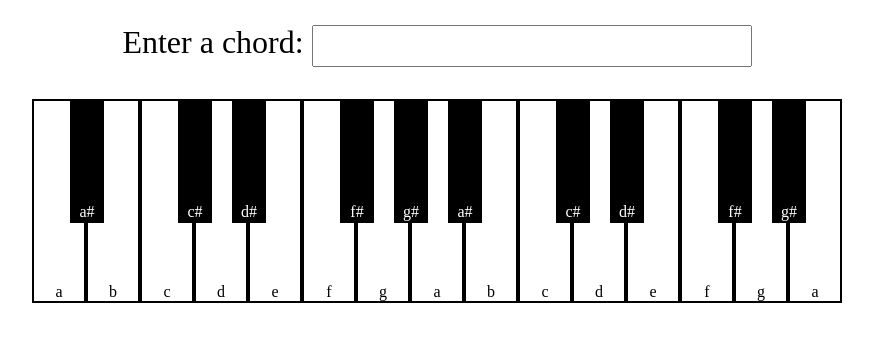
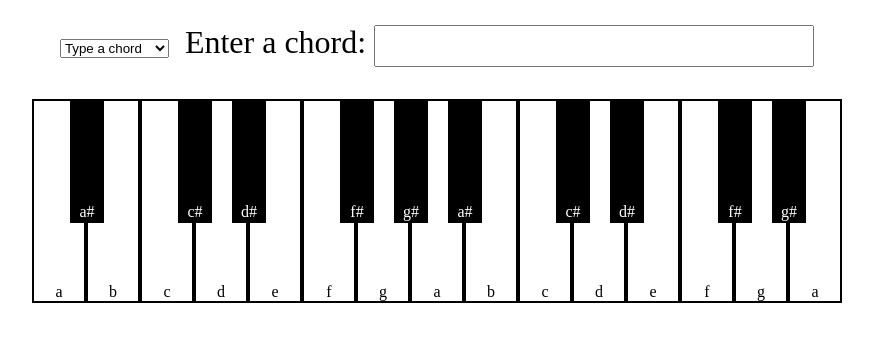
Before and after one commit to edwardsCam/chord-display, a React app: page / in a window 1280 px wide. Shown: the top 342 px of the page, without its empty margins (203-1076 px from the left). Built offline with nearby package versions, Linux system fonts and the light colour scheme.

Commit message:
select keys and detect possible chords from there

```diff
--- /dev/null
+++ b/src/components/keyboard.tsx
@@ -0,0 +1,36 @@
+import React from 'react'
+import styled from '@emotion/styled'
+import { Note } from 'types/note'
+import { OnSelectKey } from 'types/on-select-key'
+import Octave from './octave'
+
+const Wrapper = styled.div`
+  display: flex;
+  justify-content: center;
+  margin-top: 2rem;
+`
+
+type Props = {
+  onSelect?: OnSelectKey
+  octaves?: number
+  displayedChord?: Note[]
+}
+
+const Keyboard: React.FC<Props> = (props: Props) => {
+  let octaveComponents: React.ReactNode[] = []
+  const octaves = props.octaves || 1
+  for (let o = 0; o < octaves; o++) {
+    octaveComponents.push(
+      <Octave
+        key={o}
+        base={o}
+        complete={o === octaves - 1}
+        notes={props.displayedChord}
+        onSelect={props.onSelect}
+      />
+    )
+  }
+  return <Wrapper>{octaveComponents}</Wrapper>
+}
+
+export default Keyboard
--- a/src/components/octave.tsx
+++ b/src/components/octave.tsx
@@ -1,10 +1,12 @@
 import React from 'react'
-import Key from 'components/key'
+import Key, { Props as KeyProps } from 'components/key'
 import { Note } from 'types/note'
+import { OnSelectKey } from 'types/on-select-key'
 import areSameNote from 'util/are-same-note'
 
 type Props = {
   base: number
+  onSelect?: OnSelectKey
   complete?: boolean
   notes?: Note[]
 }
@@ -13,11 +15,14 @@ const Octave: React.FC<Props> = ({
   base: octave,
   complete,
   notes = [],
+  onSelect,
 }: Props) => {
-  const commonProps = (note: Note) => ({
+  const keyProps = (note: Note, white: boolean): KeyProps => ({
+    white,
     octave,
-    tone: note,
+    note,
     highlighted: notes.some((n) => areSameNote(note, n)),
+    onSelect: (note) => onSelect && onSelect(note),
   })
 
   const renderC = () => {
@@ -26,7 +31,7 @@ const Octave: React.FC<Props> = ({
       accidental: 0,
       octave,
     }
-    return <Key white {...commonProps(note)} />
+    return <Key {...keyProps(note, true)} />
   }
 
   const renderCSharp = () => {
@@ -35,7 +40,7 @@ const Octave: React.FC<Props> = ({
       accidental: 1,
       octave,
     }
-    return <Key white={false} {...commonProps(note)} />
+    return <Key {...keyProps(note, false)} />
   }
 
   const renderD = () => {
@@ -44,7 +49,7 @@ const Octave: React.FC<Props> = ({
       accidental: 0,
       octave,
     }
-    return <Key white {...commonProps(note)} />
+    return <Key {...keyProps(note, true)} />
   }
 
   const renderDSharp = () => {
@@ -53,7 +58,7 @@ const Octave: React.FC<Props> = ({
       accidental: 1,
       octave,
     }
-    return <Key white={false} {...commonProps(note)} />
+    return <Key {...keyProps(note, false)} />
   }
 
   const renderE = () => {
@@ -62,7 +67,7 @@ const Octave: React.FC<Props> = ({
       accidental: 0,
       octave,
     }
-    return <Key white {...commonProps(note)} />
+    return <Key {...keyProps(note, true)} />
   }
 
   const renderF = () => {
@@ -71,7 +76,7 @@ const Octave: React.FC<Props> = ({
       accidental: 0,
       octave,
     }
-    return <Key white {...commonProps(note)} />
+    return <Key {...keyProps(note, true)} />
   }
 
   const renderFSharp = () => {
@@ -80,7 +85,7 @@ const Octave: React.FC<Props> = ({
       accidental: 1,
       octave,
     }
-    return <Key white={false} {...commonProps(note)} />
+    return <Key {...keyProps(note, false)} />
   }
 
   const renderG = () => {
@@ -89,7 +94,7 @@ const Octave: React.FC<Props> = ({
       accidental: 0,
       octave,
     }
-    return <Key white {...commonProps(note)} />
+    return <Key {...keyProps(note, true)} />
   }
 
   const renderGSharp = () => {
@@ -98,7 +103,7 @@ const Octave: React.FC<Props> = ({
       accidental: 1,
       octave,
     }
-    return <Key white={false} {...commonProps(note)} />
+    return <Key {...keyProps(note, false)} />
   }
 
   const renderA = () => {
@@ -107,7 +112,7 @@ const Octave: React.FC<Props> = ({
       accidental: 0,
       octave,
     }
-    return <Key white {...commonProps(note)} />
+    return <Key {...keyProps(note, true)} />
   }
 
   const renderASharp = () => {
@@ -116,7 +121,7 @@ const Octave: React.FC<Props> = ({
       accidental: 1,
       octave,
     }
-    return <Key white={false} {...commonProps(note)} />
+    return <Key {...keyProps(note, false)} />
   }
 
   const renderB = () => {
@@ -125,7 +130,7 @@ const Octave: React.FC<Props> = ({
       accidental: 0,
       octave,
     }
-    return <Key white {...commonProps(note)} />
+    return <Key {...keyProps(note, true)} />
   }
 
   const renderHighA = () => {
@@ -134,7 +139,7 @@ const Octave: React.FC<Props> = ({
       accidental: 0,
       octave: octave + 1,
     }
-    return <Key white {...commonProps(note)} />
+    return <Key {...keyProps(note, true)} />
   }
 
   return (
--- a/src/components/piano.tsx
+++ b/src/components/piano.tsx
@@ -1,7 +1,11 @@
 import React, { useState } from 'react'
 import styled from '@emotion/styled'
 import parse from 'util/chord-parser'
-import Octave from './octave'
+import getNoteName from 'util/get-note-name'
+import detectChord from 'util/detect-chord'
+import areSameNote from 'util/are-same-note'
+import { Note } from 'types/note'
+import Keyboard from './keyboard'
 
 const Wrapper = styled.div`
   text-align: center;
@@ -10,6 +14,7 @@ const Wrapper = styled.div`
 
 const Label = styled.label`
   font-size: 2rem;
+  margin-left: 1rem;
 `
 
 const Input = styled.input`
@@ -19,27 +24,74 @@ const Input = styled.input`
   font-size: 2rem;
 `
 
-const Keyboard = styled.div`
-  display: flex;
-  justify-content: center;
-  margin-top: 2rem;
+const ChordDetectionLabel = styled.div`
+  margin-top: 1rem;
+  font-size: 1.5rem;
 `
 
 type Props = {}
 
 const Piano: React.FC<Props> = ({}: Props) => {
-  const [userInput, onChange] = useState('')
-  const chord = parse(userInput)
+  const [typedInput, theyTypedSomething] = useState('')
+  const [userSelectedKeys, theyPressedSomething] = useState([] as Note[])
+  const [mode, setMode] = useState('enter')
+  const chord = parse(typedInput)
+  const possibleChords = detectChord(
+    userSelectedKeys.map((n) => getNoteName(n))
+  )
+
+  const renderInput = () => (
+    <Label>
+      {'Enter a chord: '}
+      <Input
+        value={typedInput}
+        onChange={(e) => theyTypedSomething(e.target.value)}
+      />
+    </Label>
+  )
+  const renderPossibleChords = () => (
+    <ChordDetectionLabel>
+      {userSelectedKeys.length < 2 &&
+        'No chords found, plz to select some notes!'}
+      {userSelectedKeys.length >= 2 &&
+        !possibleChords.length &&
+        ':wat: That chord is too obscure for me'}
+      {possibleChords.length === 1 && 'Voila, your chord is:'}
+      {possibleChords.length > 1 && 'Possible chords:'}
+      {possibleChords.map((chord) => (
+        <div key={chord} children={chord} />
+      ))}
+    </ChordDetectionLabel>
+  )
+  const onSelectKey = (note: Note) => {
+    if (userSelectedKeys.some((key) => areSameNote(key, note))) {
+      theyPressedSomething(
+        userSelectedKeys.filter((key) => !areSameNote(key, note))
+      )
+    } else {
+      theyPressedSomething([...userSelectedKeys, note])
+    }
+  }
+
   return (
     <Wrapper>
-      <Label>
-        {'Enter a chord: '}
-        <Input value={userInput} onChange={(e) => onChange(e.target.value)} />
-      </Label>
-      <Keyboard>
-        <Octave base={0} notes={chord} />
-        <Octave base={1} notes={chord} complete />
-      </Keyboard>
+      <select
+        value={mode}
+        onChange={(e) => {
+          setMode(e.target.value)
+          theyTypedSomething('')
+        }}
+      >
+        <option value="enter">Type a chord</option>
+        <option value="detect">Detect a chord</option>
+      </select>
+      {mode === 'enter' && renderInput()}
+      <Keyboard
+        onSelect={mode === 'detect' ? onSelectKey : undefined}
+        octaves={2}
+        displayedChord={mode === 'enter' ? chord : userSelectedKeys}
+      />
+      {mode === 'detect' && renderPossibleChords()}
     </Wrapper>
   )
 }
--- /dev/null
+++ b/src/types/on-select-key.ts
@@ -0,0 +1,3 @@
+import { Note } from './note'
+
+export type OnSelectKey = (note: Note) => any
--- a/src/util/chord-parser.ts
+++ b/src/util/chord-parser.ts
@@ -1,26 +1,12 @@
-import { Note } from '../types/note'
-import getTone from './get-tone'
-
 import TonalChord from '@tonaljs/chord'
+import { Note } from 'types/note'
+import getNotes from './get-notes'
 
 const parse = (chordName: string): Note[] => {
   if (!chordName) return []
 
   const chord = TonalChord.get(chordName)
-  const tones = chord.notes.map((n) => n.toLowerCase()).map((n) => getTone(n)!)
-  let octave = 0
-  return tones.map((t, i) => {
-    if (i > 0) {
-      const prev = tones[i - 1]
-      if (prev.natural > t.natural) {
-        octave++
-      }
-    }
-    return {
-      ...t,
-      octave,
-    }
-  })
+  return getNotes(chord.notes)
 }
 
 export default parse
--- /dev/null
+++ b/src/util/detect-chord.ts
@@ -0,0 +1,9 @@
+import TonalChord from '@tonaljs/chord'
+
+const detectChord = (notes: string[] = []): string[] => {
+  if (!notes.length) return []
+
+  return TonalChord.detect(notes)
+}
+
+export default detectChord
--- a/src/util/get-natural.ts
+++ b/src/util/get-natural.ts
@@ -1,6 +1,6 @@
 import { Natural } from '../types/natural'
 
-const getNatural = (n: string): Natural | null => {
+export const getNatural = (n: string): Natural | null => {
   switch (n.toLowerCase()) {
     case 'a':
       return Natural.a
@@ -20,4 +20,21 @@ const getNatural = (n: string): Natural | null => {
   return null
 }
 
-export default getNatural
+export const getNaturalName = (n: Natural): string => {
+  switch (n) {
+    case Natural.a:
+      return 'A'
+    case Natural.b:
+      return 'B'
+    case Natural.c:
+      return 'C'
+    case Natural.d:
+      return 'D'
+    case Natural.e:
+      return 'E'
+    case Natural.f:
+      return 'F'
+    case Natural.g:
+      return 'G'
+  }
+}
--- /dev/null
+++ b/src/util/get-note-name.ts
@@ -0,0 +1,21 @@
+import { Note } from 'types/note'
+import { getNaturalName } from './get-natural'
+
+const getNoteName = (note: Note): string => {
+  const natural = getNaturalName(note.natural)
+  if (note.accidental === 0) return natural
+
+  let accidentals: string[] = []
+  if (note.accidental > 0) {
+    for (let i = 0; i < note.accidental; i++) {
+      accidentals.push('#')
+    }
+  } else {
+    for (let i = 0; i < Math.abs(note.accidental); i++) {
+      accidentals.push('b')
+    }
+  }
+  return natural + accidentals.join('')
+}
+
+export default getNoteName
--- /dev/null
+++ b/src/util/get-notes.ts
@@ -0,0 +1,21 @@
+import { Note } from 'types/note'
+import getTone from './get-tone'
+
+const getNotes = (notes: string[]): Note[] => {
+  const tones = notes.map((n) => n.toLowerCase()).map((n) => getTone(n)!)
+  let octave = 0
+  return tones.map((t, i) => {
+    if (i > 0) {
+      const prev = tones[i - 1]
+      if (prev.natural > t.natural) {
+        octave++
+      }
+    }
+    return {
+      ...t,
+      octave,
+    }
+  })
+}
+
+export default getNotes
--- a/src/util/get-tone.ts
+++ b/src/util/get-tone.ts
@@ -1,7 +1,7 @@
 import { Tone } from 'types/note'
 import getAccidental from './get-accidental'
 import normalizeNote from './normalize-note'
-import getNatural from './get-natural'
+import { getNatural } from './get-natural'
 
 const getTone = (str: string): Tone | null => {
   const natural = getNatural(str[0])
```
Also changed, not shown: src/components/key.tsx (+25 -6 lines), 1 other file (tests, documents, lock files or other folders).
